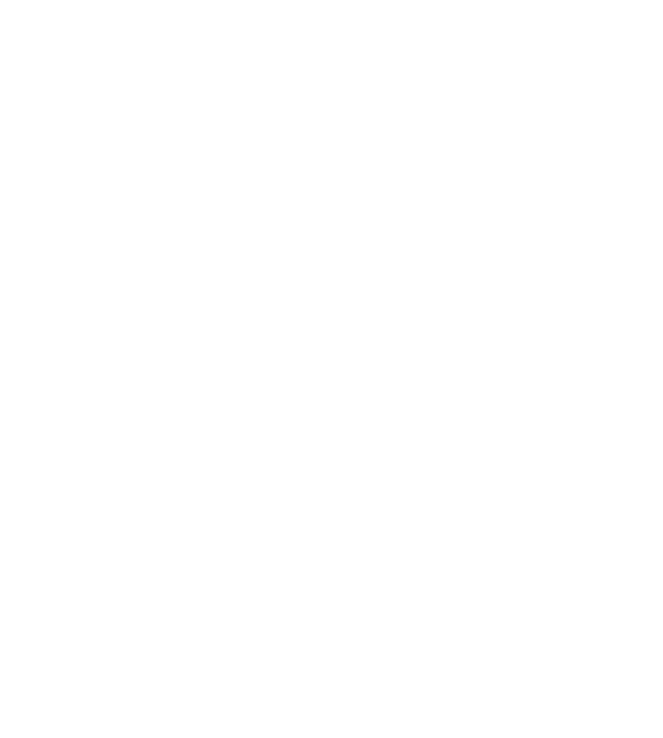
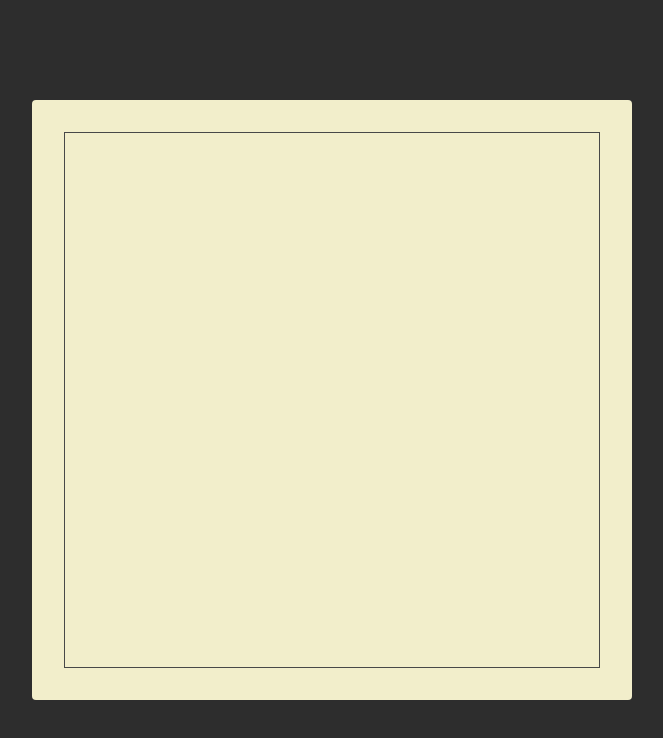
Before and after one commit to fikrykri/react-starter, a website: page index.html in a window 1280 px wide. Shown: the whole page, without its empty margins (308-971 px from the left). Drawn offline with Linux system fonts and the light colour scheme.

Commit message:
membuat style container dan frame

```diff
--- a/index.html
+++ b/index.html
@@ -9,6 +9,8 @@
     <title>Static Template</title>
   </head>
   <body>
-    <div class="container"></div>
+    <div class="container">
+      <div class="frame"></div>
+    </div>
   </body>
 </html>
--- a/style.css
+++ b/style.css
@@ -0,0 +1,40 @@
+* {
+  box-sizing: border-box;
+}
+
+html {
+  font-size: 10px;
+}
+
+body {
+  display: flex;
+  justify-content: center;
+  align-content: center;
+  align-items: center;
+
+  background-color: #2d2d2d;
+  height: 100vh;
+  /* vh adalah kepanjangan dari view height yang menyesuaikan tinggi browser */
+}
+
+body,
+html {
+  margin: 0;
+  padding: 0;
+  font-family: -apple-system, BlinkMacSystemFont, "Segoe UI", Roboto, Oxygen,
+    Ubuntu, Cantarell, "Open Sans", "Helvetica Neue", sans-serif;
+}
+
+.container {
+  width: 600px;
+  height: 600px;
+  background-color: #f2eecb;
+  border-radius: 4px;
+
+  padding: 32px;
+}
+
+.frame {
+  border: 1px solid #484848;
+  height: 100%;
+}
```
